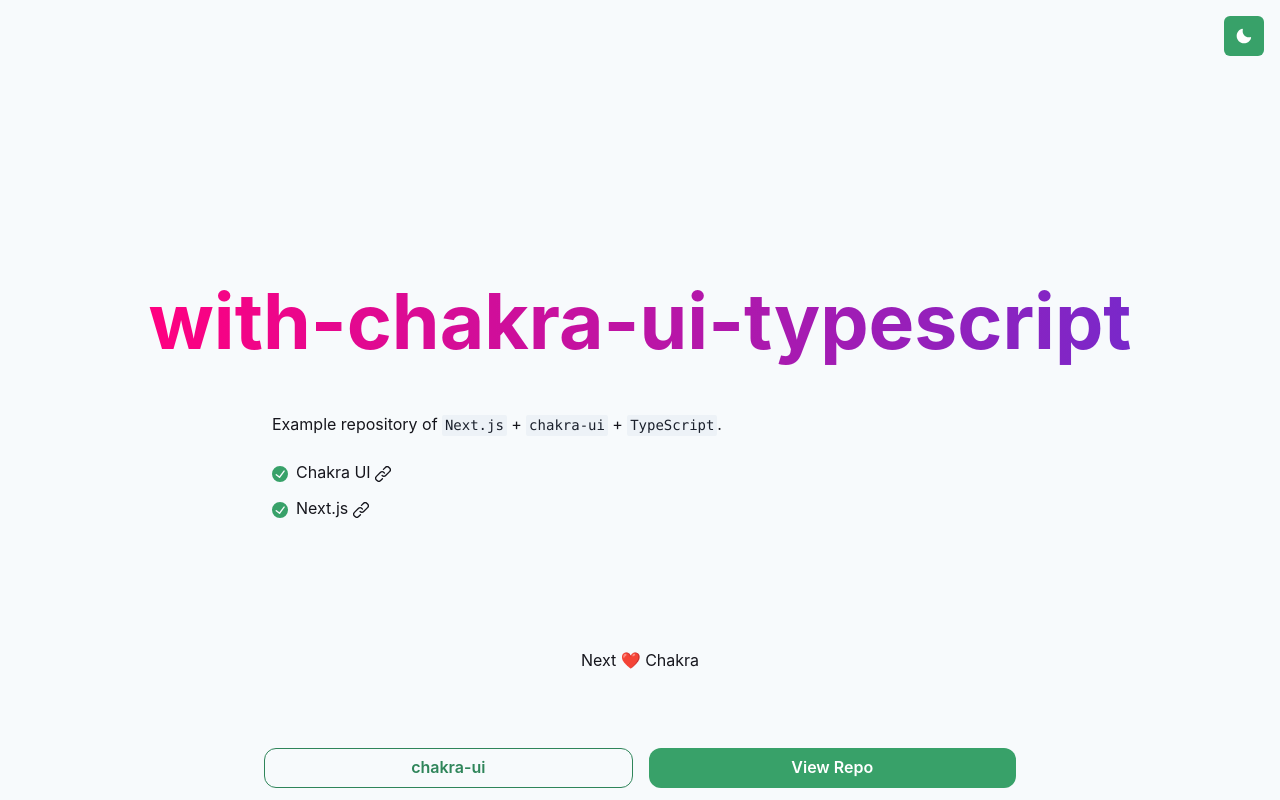
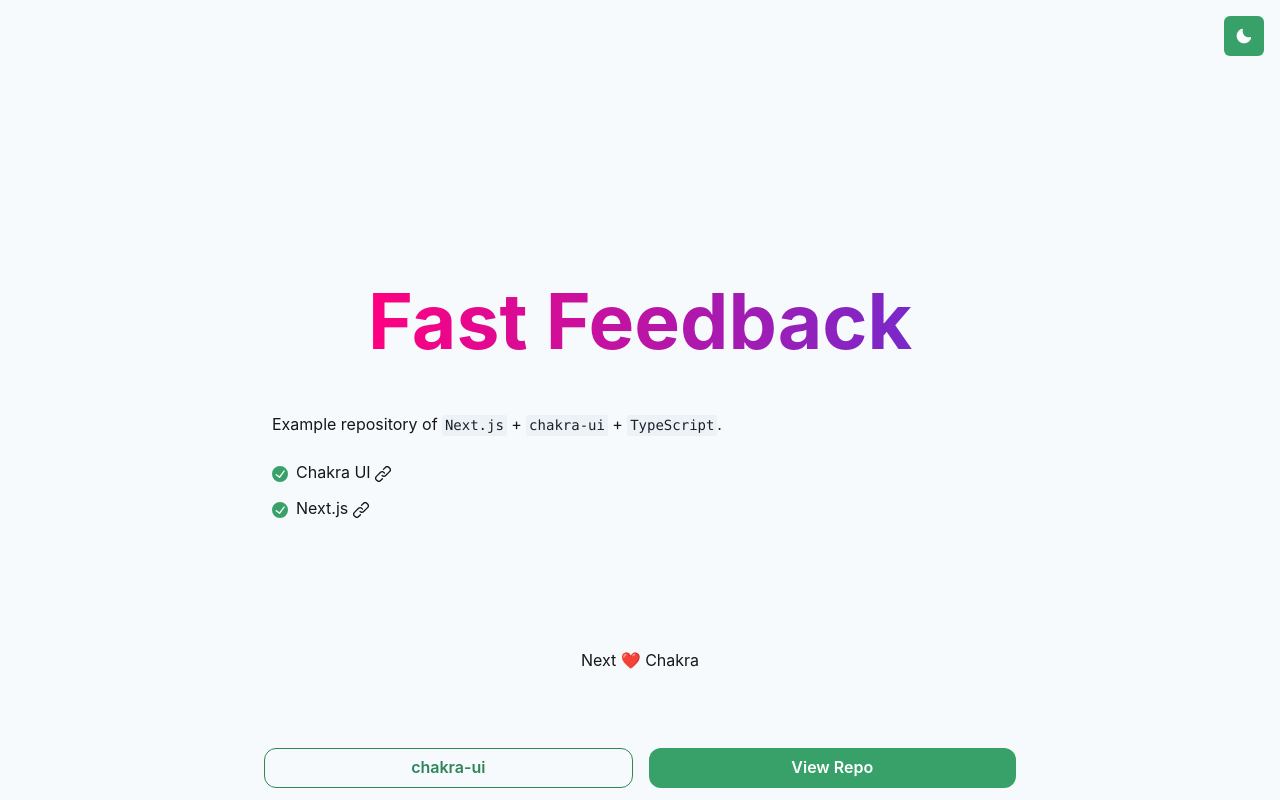
Before and after one commit to luco17/react2025, a Next.js app: page / in a window 1280 px wide. Built offline with nearby package versions, Linux system fonts and the light colour scheme.

Commit message:
changed headline

```diff
--- a/src/components/Hero.tsx
+++ b/src/components/Hero.tsx
@@ -13,5 +13,5 @@
 )
 
 Hero.defaultProps = {
-  title: 'with-chakra-ui-typescript',
+  title: 'Fast Feedback',
 }
```
